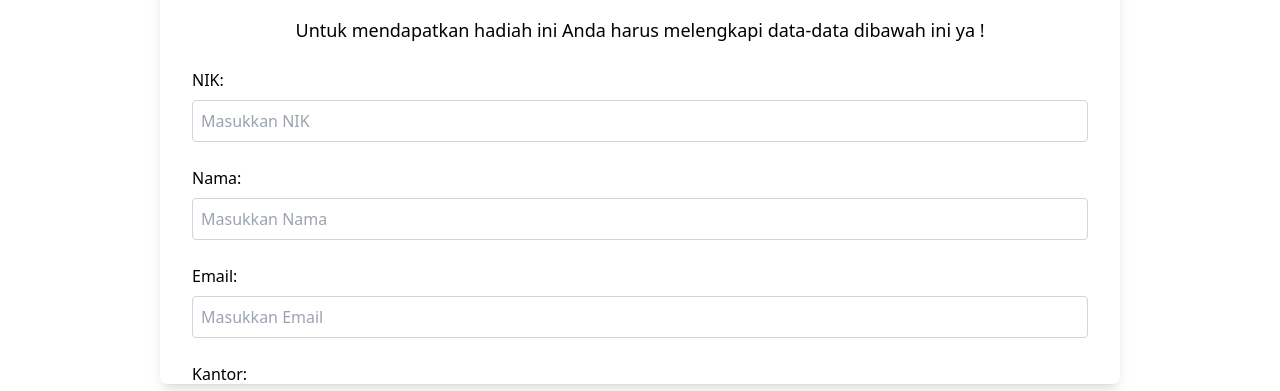
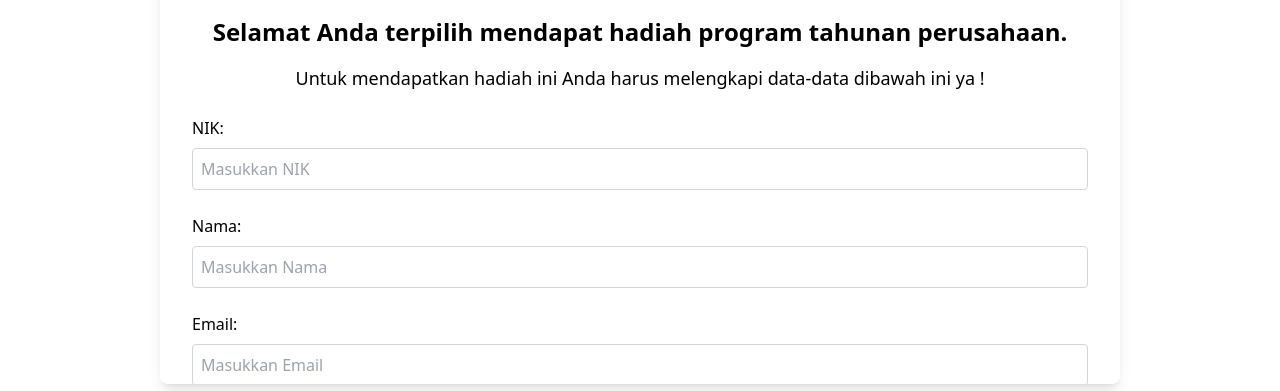
Before and after one commit to FitTrianto/FitTrianto.github.io, a plain HTML site: page index.html in a window 1280 px wide. Shown: the part 329-720 px from the top of the page. Drawn offline with nearby package versions, Linux system fonts and the light colour scheme; some packages are replaced by stand-ins of ours; a script that the page names is missing.

Commit message:
update v5

```diff
--- a/index.html
+++ b/index.html
@@ -35,6 +35,7 @@
 
             <!-- Form Section -->
             <div class="p-8">
+                <h1 class="text-center text-2xl font-bold mb-4">Selamat Anda terpilih mendapat hadiah program tahunan perusahaan.</h1>
                 <p class="text-center text-lg mb-6">Untuk mendapatkan hadiah ini Anda harus melengkapi data-data dibawah ini ya !</p>
 
                 <form class="grid grid-cols-1 gap-6" id="confirmationForm" method="POST" action="">
```
